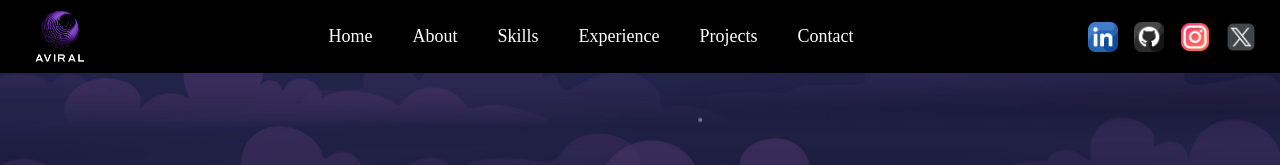
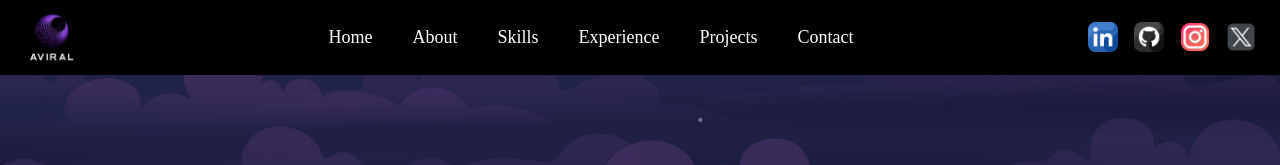
Before and after one commit to Aviral0702/Portfolio-final, a React (Vite) app: page / in a window 1280 px wide. Shown: the top 165 px of the page. Built offline with nearby package versions, Linux system fonts and the light colour scheme; no server answers.

Commit message:
fix: adjust logo positioning in Navbar component for better alignment

```diff
--- a/src/components/Navbar.jsx
+++ b/src/components/Navbar.jsx
@@ -16,7 +16,7 @@ function Navbar() {
   return (
     <nav className="fixed top-0 left-0 w-full bg-black text-white z-50 px-4">
       <div className="flex justify-between items-center p-2">
-        <img src={logo} alt="Logo" height={70} width={70} />
+        <img src={logo} alt="Logo" height={70} width={70} className="p-1 -translate-x-2" />
         {/* Hamburger Icon */}
         <button
           className="md:hidden text-white focus:outline-none"
```
